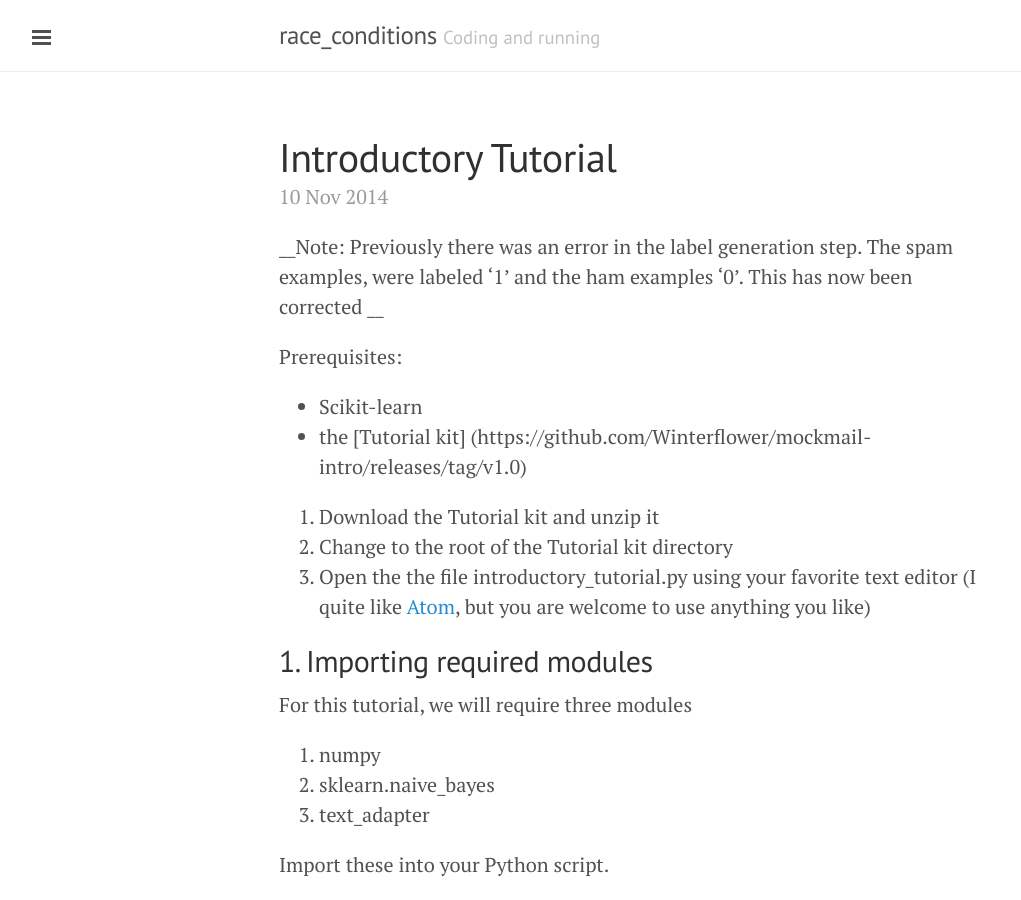
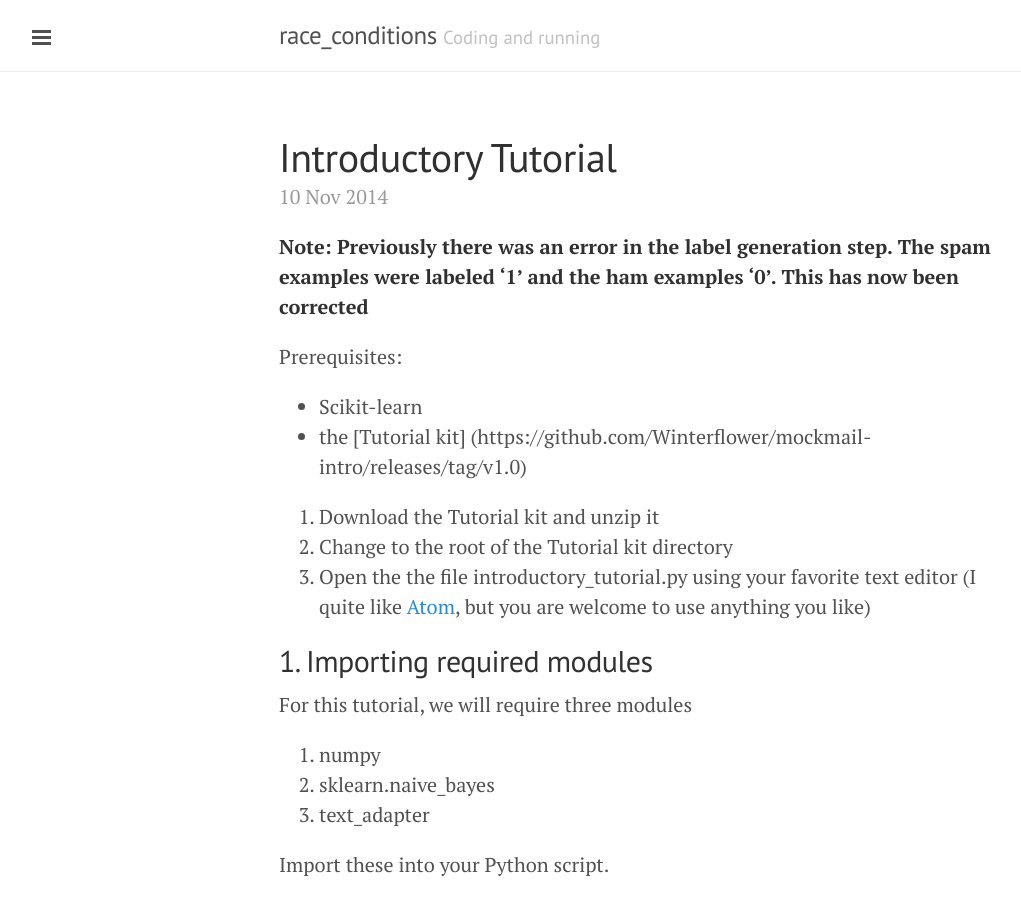
Before and after one commit to Winterflower/winterflower.github.io, a Jekyll site: the page built from _posts/2014-11-10-scikit-learn-tutorial.md, in a window 1280 px wide and 900 px high. Shown: the whole window, without its empty margins (1-1022 px from the left). Built offline with Jekyll 4.4.1, drawn with Linux system fonts in a browser that asks for light colours; Markdown is read by kramdown in place of the engine named in the settings.

Commit message:
Cannot get my Markdown right again argh

```diff
--- a/_posts/2014-11-10-scikit-learn-tutorial.md
+++ b/_posts/2014-11-10-scikit-learn-tutorial.md
@@ -2,8 +2,8 @@
 layout: post
 title: Introductory Tutorial
 ---
-__Note: Previously there was an error in the label generation step. The spam examples, were
-labeled '1' and the ham examples '0'. This has now been corrected __
+__Note: Previously there was an error in the label generation step. The spam examples were
+labeled '1' and the ham examples '0'. This has now been corrected__
 
 Prerequisites:
 
```
